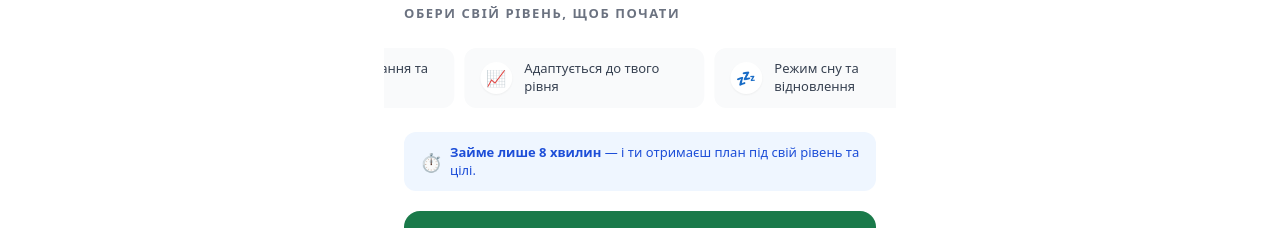
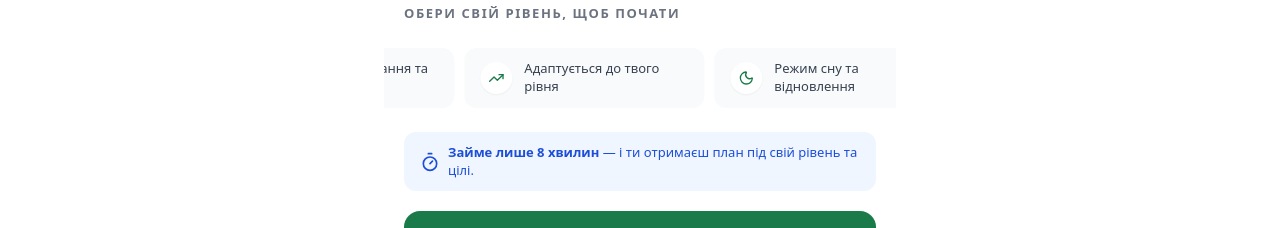
Before and after one commit to 2Voby/HealthFit, a React app in the folder client_front/: page / in a window 1280 px wide. Shown: the part 182-410 px from the top of the page. Built offline with nearby package versions, Linux system fonts and the light colour scheme; the HTML template or start-up script is replaced by a standard one.

Commit message:
refactor MainPage: replace icon strings with imported components and improve PerkCard structure

```diff
--- a/client_front/src/pages/MainPage/MainPage.tsx
+++ b/client_front/src/pages/MainPage/MainPage.tsx
@@ -1,5 +1,10 @@
 import { Button } from "@/components/ui/button";
 import { useNavigate } from "react-router-dom";
+import {
+  Target, Salad, TrendingUp, Moon, Flame, Brain, Zap,
+  Timer, Clock
+} from "lucide-react";
+
 const stats = [
   { value: "12K+", label: "Активних користувачів" },
   { value: "94%", label: "Досягають мети" },
@@ -7,19 +12,21 @@ const stats = [
 ];
 
 const perks = [
-	{ icon: "🎯", text: "Персональна програма під твої цілі" },
-	{ icon: "🥗", text: "Поради з харчування та відновлення" },
-	{ icon: "📈", text: "Адаптується до твого рівня" },
-	{ icon: "💤", text: "Режим сну та відновлення" },
-	{ icon: "🔥", text: "Спалення калорій під твій темп" },
-	{ icon: "🧘", text: "Баланс тіла і ментального здоров'я" },
-	{ icon: "⚡", text: "Щотижневий прогрес і мотивація" },
+  { icon: Target, text: "Персональна програма під твої цілі" },
+  { icon: Salad, text: "Поради з харчування та відновлення" },
+  { icon: TrendingUp, text: "Адаптується до твого рівня" },
+  { icon: Moon, text: "Режим сну та відновлення" },
+  { icon: Flame, text: "Спалення калорій під твій темп" },
+  { icon: Brain, text: "Баланс тіла і ментального здоров'я" },
+  { icon: Zap, text: "Щотижневий прогрес і мотивація" },
 ];
 
-function PerkCard({ icon, text }: { icon: string; text: string }) {
+function PerkCard({ icon: Icon, text }: { icon: React.ElementType; text: string }) {
   return (
     <div className="flex items-center gap-3 bg-gray-50 rounded-xl px-4 py-3 shrink-0 w-[240px]">
-			<span className="w-8 h-8 rounded-full bg-white flex items-center justify-center text-base shadow-sm shrink-0">{icon}</span>
+      <div className="w-8 h-8 rounded-full bg-white flex items-center justify-center shadow-sm shrink-0">
+        <Icon className="w-4 h-4 text-[#1a7a4a]" />
+      </div>
       <span className="text-[13px] text-gray-700 font-medium leading-snug">{text}</span>
     </div>
   );
@@ -28,6 +35,7 @@ function PerkCard({ icon, text }: { icon: string; text: string }) {
 export default function MainPage() {
   const navigate = useNavigate();
   const doubled = [...perks, ...perks];
+
   return (
     <div className="min-h-screen bg-white flex flex-col">
       <style>{`
@@ -49,7 +57,9 @@ export default function MainPage() {
           <br />
           для тебе
         </h1>
-				<p className="text-[13px] font-semibold tracking-[0.12em] text-gray-500 uppercase mb-6">Обери свій рівень, щоб почати</p>
+        <p className="text-[13px] font-semibold tracking-[0.12em] text-gray-500 uppercase mb-6">
+          Обери свій рівень, щоб почати
+        </p>
 
         <div className="overflow-hidden mb-6 -mx-5">
           <div className="marquee-track px-5">
@@ -58,28 +68,34 @@ export default function MainPage() {
             ))}
           </div>
         </div>
+
         <div className="flex items-center gap-2 bg-[#eff6ff] rounded-xl px-4 py-3 mb-5">
-					<span className="text-lg">⏱️</span>
+          <Timer className="w-5 h-5 text-[#1d4ed8] shrink-0" />
           <p className="text-[13px] text-[#1d4ed8] leading-snug">
             <strong>Займе лише 8 хвилин</strong> — і ти отримаєш план під свій рівень та цілі.
           </p>
         </div>
+
         <Button
-					onClick={() => {
-						navigate("/quiz");
-					}}
+          onClick={() => navigate("/quiz")}
           className="w-full bg-[#1a7a4a] hover:bg-[#155f3a] active:scale-[0.98] text-white rounded-2xl py-4 h-auto text-[15px] font-bold shadow-none border-none transition-all tracking-wide">
           Почати квіз →
         </Button>
+
         <p className="text-center text-[11px] text-gray-400 mt-3 leading-relaxed px-2">
-					Натискаючи кнопку, ви погоджуєтесь з <span className="text-[#1a7a4a] font-medium cursor-pointer">Умовами сервісу</span>{" "}
-					| <span className="text-[#1a7a4a] font-medium cursor-pointer">Політикою конфіденційності</span>
+          Натискаючи кнопку, ви погоджуєтесь з{" "}
+          <span className="text-[#1a7a4a] font-medium cursor-pointer">Умовами сервісу</span>{" "}
+          |{" "}
+          <span className="text-[#1a7a4a] font-medium cursor-pointer">Політикою конфіденційності</span>
         </p>
+
         <div className="flex justify-around pt-6 mt-4 border-t border-gray-100">
           {stats.map((s) => (
             <div key={s.value} className="text-center">
               <div className="text-[22px] font-black text-[#1a7a4a]">{s.value}</div>
-							<div className="text-[10px] text-gray-400 uppercase tracking-wider mt-0.5 leading-tight">{s.label}</div>
+              <div className="text-[10px] text-gray-400 uppercase tracking-wider mt-0.5 leading-tight">
+                {s.label}
+              </div>
             </div>
           ))}
         </div>
```
Lines whose indentation alone changed are shown as unchanged.
